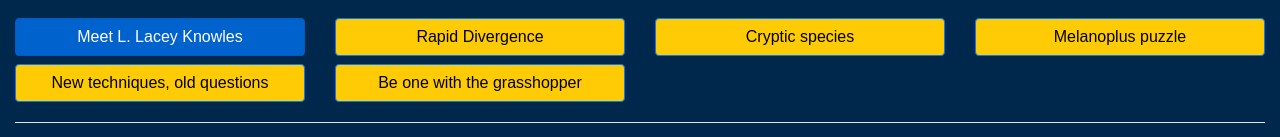
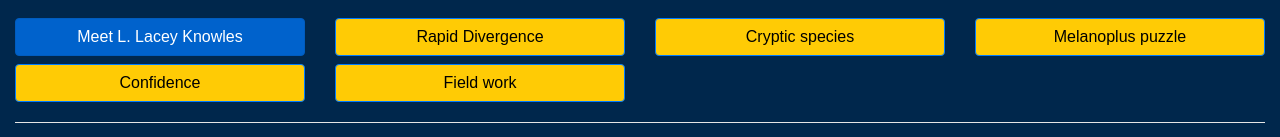
Before and after one commit to um-lsa-webservices/UMMNH-Virtual-Research-Stations, a React (Create React App) app: page / in a window 1280 px wide. Shown: the part 577-714 px from the top of the page. Built offline with nearby package versions, Linux system fonts and the light colour scheme.

Commit message:
content.js: UPDATE: button title changes
Client request: Melissa Westlake asked for titles of buttons to be revised

```diff
--- a/src/content.js
+++ b/src/content.js
@@ -48,12 +48,12 @@ export default {
       video: "https://youtu.be/9dGNWlPzDDs"
     },
     {
-      title: "New techniques, old questions",
+      title: "Confidence",
       text: `Working with a team of experts, Knowles uses new genomic techniques and computational tools to answer old questions. Combined with morphology and traditional taxonomical analysis, these different avenues of research mean Knowles can be confident about the conclusions she draws.`,
       video: "https://youtu.be/hKZnXCHOcNo"
     },
     {
-      title: "Be one with the grasshopper",
+      title: "Field work",
       text: `Because these grasshoppers don’t fly, catching them out in the field requires thinking like one.\nBeing in the field lets Knowles’s team members see the environment of the specimens they are collecting firsthand. Along with the specimen, they collect climate, georeference, and habitat data.`,
       video: "https://youtu.be/UzLDx3pAC2k"
     },
```
